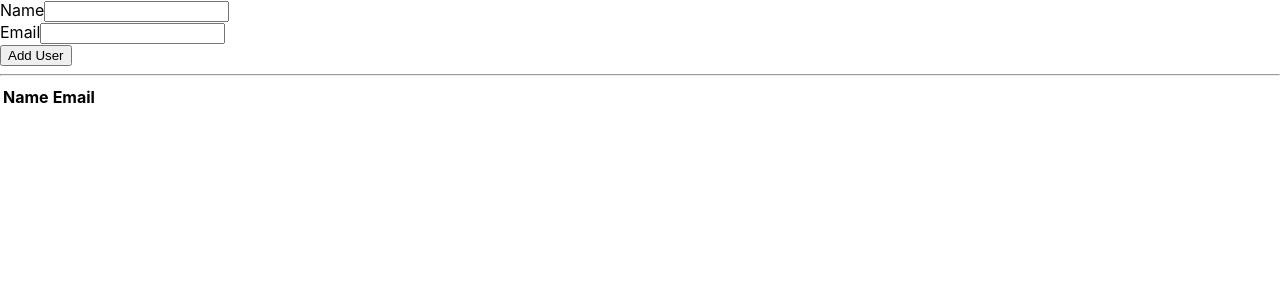
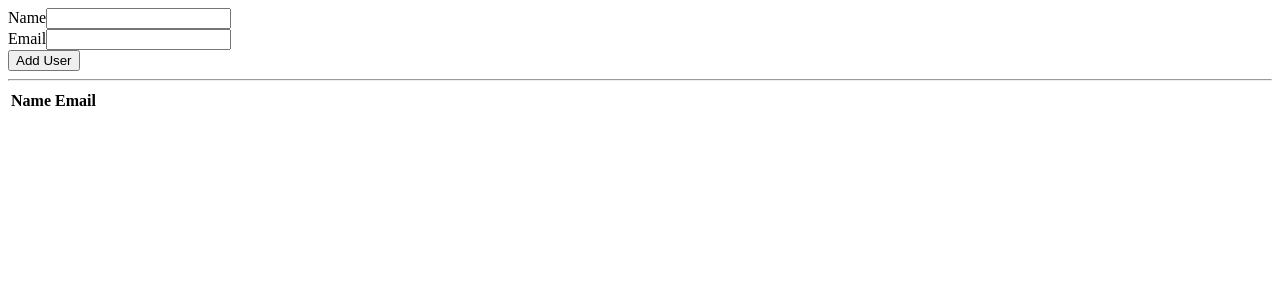
Before and after one commit to NtonBala/users-react-testing, a React (Create React App) app: page / in a window 1280 px wide. Shown: the top 300 px of the page. Built offline with nearby package versions, Linux system fonts and the light colour scheme.

Commit message:
Update project structure

```diff
--- a/src/App.js
+++ b/src/App.js
@@ -1,6 +1,5 @@
 import { useState } from 'react';
-import UserForm from './UserForm';
-import UserList from './UserList';
+import { UserForm, UsersList } from './components';
 
 function App() {
   const [users, setUsers] = useState([]);
@@ -13,7 +12,7 @@ function App() {
     <div>
       <UserForm onUserAdd={onUserAdd} />
       <hr />
-      <UserList users={users} />
+      <UsersList users={users} />
     </div>
   );
 }
--- a/src/UserForm.js
+++ b/src/components/UserForm/UserForm.js
@@ -1,6 +1,6 @@
 import { useState } from 'react';
 
-const UserForm = ({ onUserAdd }) => {
+export const UserForm = ({ onUserAdd }) => {
   const [name, setName] = useState('');
   const [email, setEmail] = useState('');
 
@@ -23,5 +23,3 @@ const UserForm = ({ onUserAdd }) => {
     </form>
   );
 };
-
-export default UserForm;
--- a/src/UserList.js
+++ b/src/components/UsersList/UsersList.js
@@ -1,4 +1,4 @@
-const UserList = ({ users }) => {
+export const UsersList = ({ users }) => {
   const renderedUsers = users.map((user, i) => (
     <tr key={i}>
       <td>{user.name}</td>
@@ -18,5 +18,3 @@ const UserList = ({ users }) => {
     </table>
   );
 };
-
-export default UserList;
--- /dev/null
+++ b/src/components/index.js
@@ -0,0 +1,2 @@
+export { UserForm } from './UserForm/UserForm';
+export { UsersList } from './UsersList/UsersList';
--- a/src/index.css
+++ /dev/null
@@ -1,13 +0,0 @@
-body {
-  margin: 0;
-  font-family: -apple-system, BlinkMacSystemFont, 'Segoe UI', 'Roboto', 'Oxygen',
-    'Ubuntu', 'Cantarell', 'Fira Sans', 'Droid Sans', 'Helvetica Neue',
-    sans-serif;
-  -webkit-font-smoothing: antialiased;
-  -moz-osx-font-smoothing: grayscale;
-}
-
-code {
-  font-family: source-code-pro, Menlo, Monaco, Consolas, 'Courier New',
-    monospace;
-}
--- a/src/index.js
+++ b/src/index.js
@@ -1,6 +1,5 @@
 import React from 'react';
 import ReactDOM from 'react-dom/client';
-import './index.css';
 import App from './App';
 import reportWebVitals from './reportWebVitals';
 
```
Also changed, not shown: src/App.css (deleted, +0 -38 lines), src/logo.svg (deleted), 1 other file (tests, documents, lock files or other folders).
